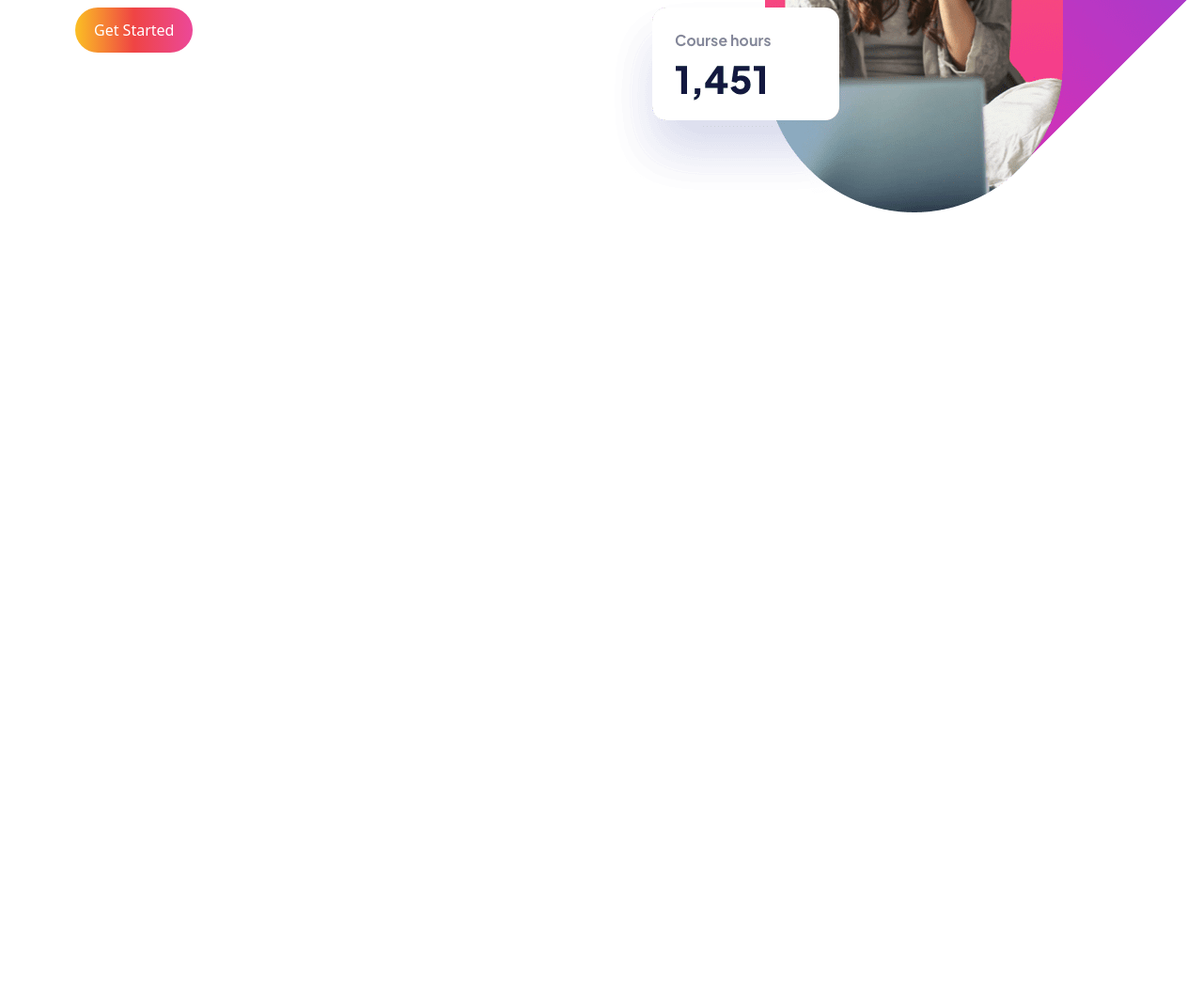
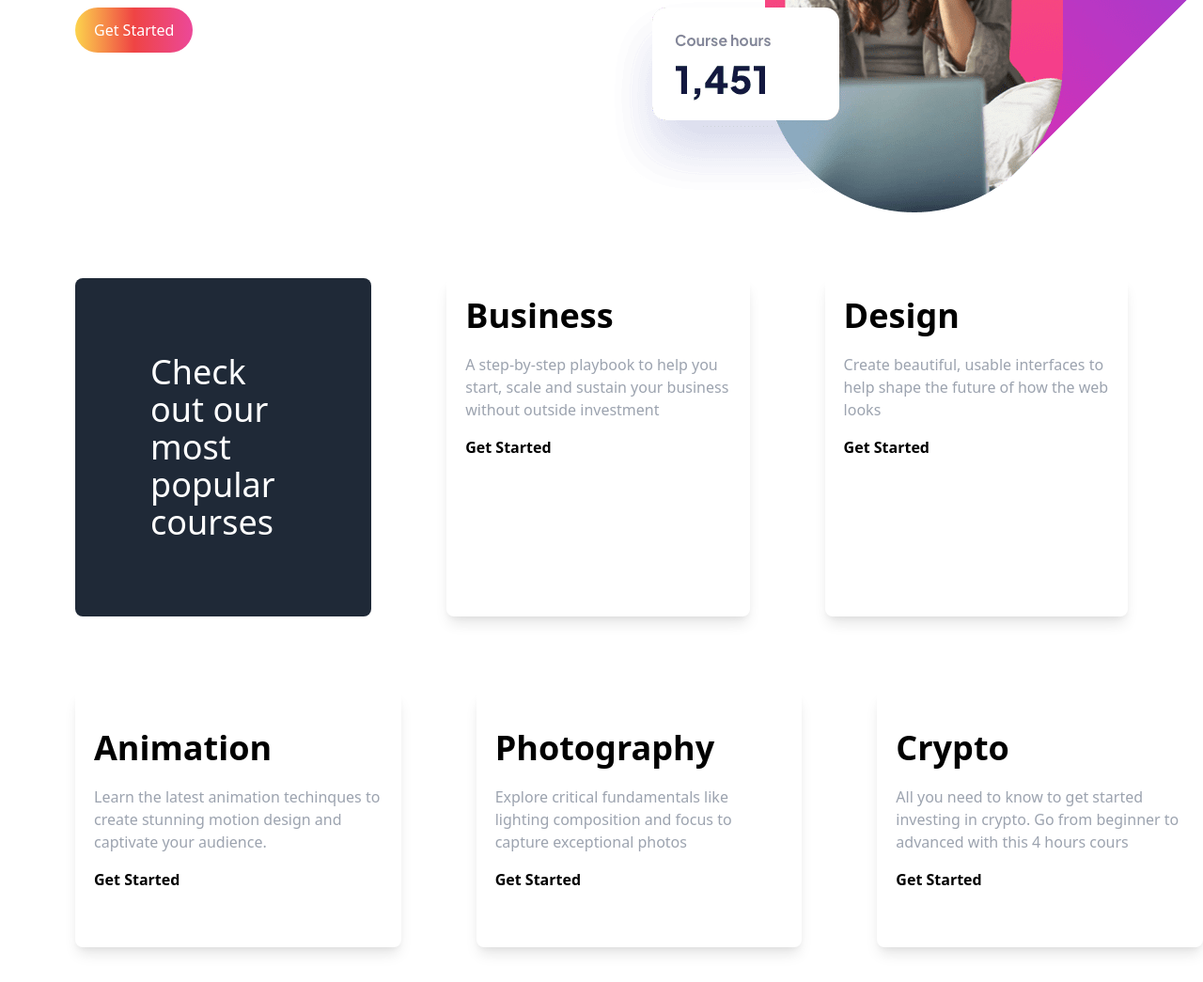
Before and after one commit to Emmanuel-Awolu60/skilled, a plain HTML site: page starter/index.html in a window 1280 px wide. Shown: the part 648-1693 px from the top of the page at 94% size. Before the commit the page ends 938 px from the top, so only its background shows below. Drawn offline with nearby package versions, Linux system fonts and the light colour scheme; files that its build step writes are made by us from their sources.

Commit message:
Done with the desktop part

```diff
--- a/starter/index.html
+++ b/starter/index.html
@@ -27,7 +27,9 @@
                Our modern courses across a range of-demand skill will give you the <br>
                knowledge you need to live the life you want
             </p>
-            <button class="bg-gradient-to-r from-yellow-400 via-red-500 to-pink-500 text-white px-5 py-3 rounded-full mt-5">Get Started</button>
+            <button
+               class="bg-gradient-to-r from-yellow-300 via-red-500 to-pink-500 text-white px-5 py-3 rounded-full mt-5">Get
+               Started</button>
          </div>
 
          <div class="w-3/6">
@@ -35,6 +37,89 @@
          </div>
       </div>
    </div>
+
+   <!-- second section -->
+
+   <div class="flex mx-20">
+      <div class="bg-gray-800 mt-60 w-96  rounded-lg">
+         <h1 class="text-white text-4xl px-20 py-20">
+            Check out our most popular courses
+         </h1>
+      </div>
+
+      <div class="bg-white-900 w-96 mt-60 ml-20 px-5 rounded-lg shadow-lg">
+         <h1 class="py-5 font-bold text-4xl">
+            Business
+         </h1>
+         <p class="text-gray-400">
+            A step-by-step playbook to help you
+            <br> start, scale and sustain your business
+            <br> without outside investment
+         </p>
+         <button class="font-bold text-1xl pt-4">Get Started</button>
+      </div>
+
+      <div class="bg-white-900 w-96 mt-60 ml-20 px-5 rounded-lg shadow-lg">
+         <h1 class="py-5 font-bold text-4xl">
+            Design
+         </h1>
+         <p class="text-gray-400">
+            Create beautiful, usable interfaces to <br>
+            help shape the future of how the web <br>
+            looks
+         </p>
+         <button class="font-bold text-1xl pt-4">Get Started</button>
+      </div>
+   </div>
+
+
+   <div class="flex mb-10">
+      <div class="bg-white-900 w-96 mt-20 ml-20 py-5 px-5 rounded-lg shadow-lg">
+         <h1 class="py-5 font-bold text-4xl">
+            Animation
+         </h1>
+         <p class="text-gray-400">
+            Learn the latest animation techinques to <br>
+            create stunning motion design and <br>
+            captivate your audience.
+         </p>
+         <button class="font-bold text-1xl pt-4 pb-10">Get Started</button>
+      </div>
+
+      <div class="bg-white-900 w-96 mt-20 ml-20 py-5 px-5 rounded-lg shadow-lg">
+         <h1 class="py-5 font-bold text-4xl">
+            Photography
+         </h1>
+         <p class="text-gray-400">
+            Explore critical fundamentals like <br>
+            lighting composition and focus to capture exceptional photos
+         </p>
+         <button class="font-bold text-1xl pt-4 pb-10">Get Started</button>
+      </div>
+
+      <div class="bg-white-900 w-96 mt-20 ml-20 py-5 px-5 rounded-lg shadow-lg">
+         <h1 class="py-5 font-bold text-4xl">
+            Crypto
+         </h1>
+         <p class="text-gray-400">
+            All you need to know to get started <br>
+            investing in crypto. Go from beginner to <br>
+            advanced with this 4 hours cours
+         </p>
+         <button class="font-bold text-1xl pt-4 pb-10">Get Started</button>
+      </div>
+
+
+
+
+   </div>
+
+   <div class="flex items-center justify-between py-5 bg-gray-800">
+      <h1 class="ml-20 text-white font-bold text-2xl">
+         skilled
+      </h1>
+      <button class="bg-purple-600 text-white px-5 py-3 mr-20 rounded-full">Get Started</button>
+   </div>
 </body>
 
 </html>
```
